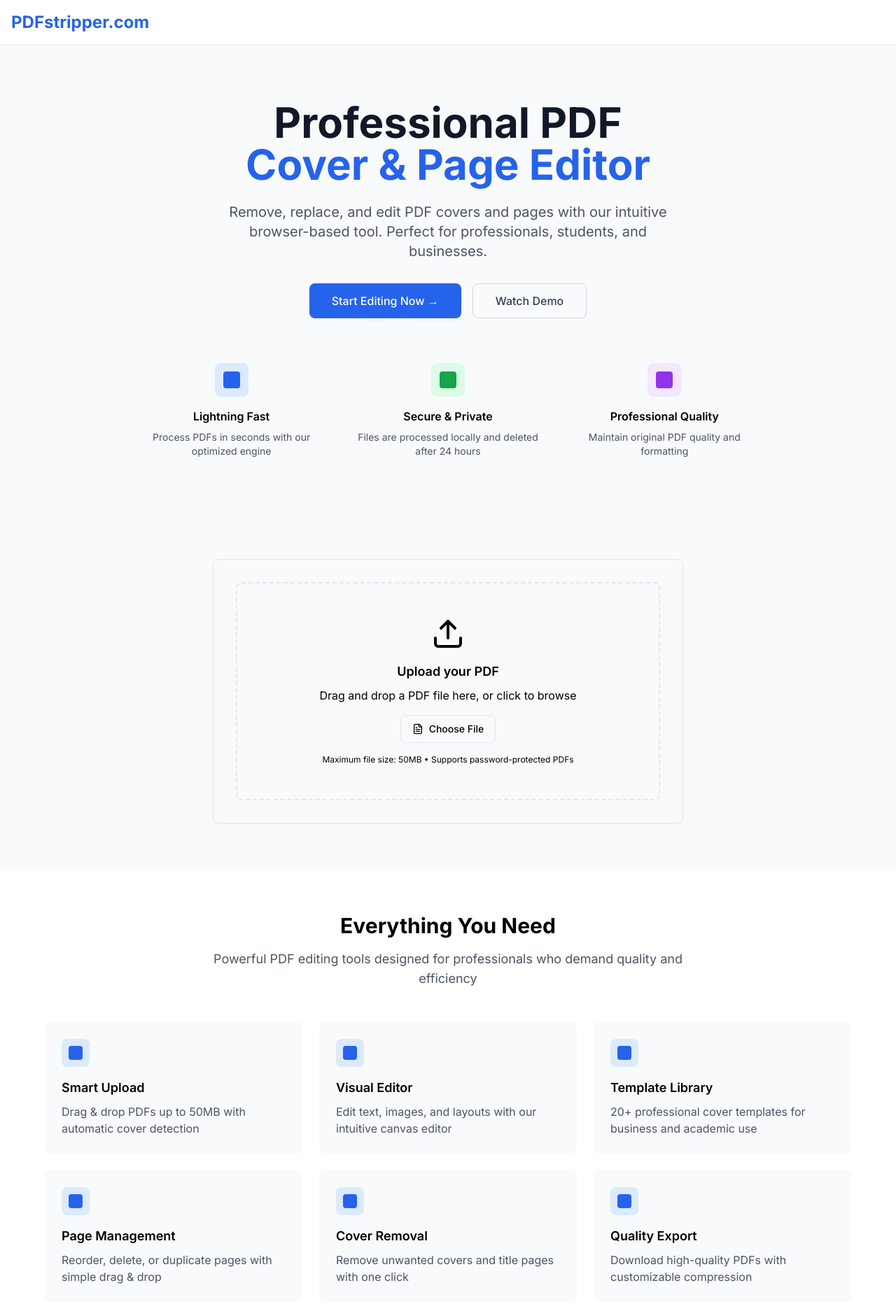
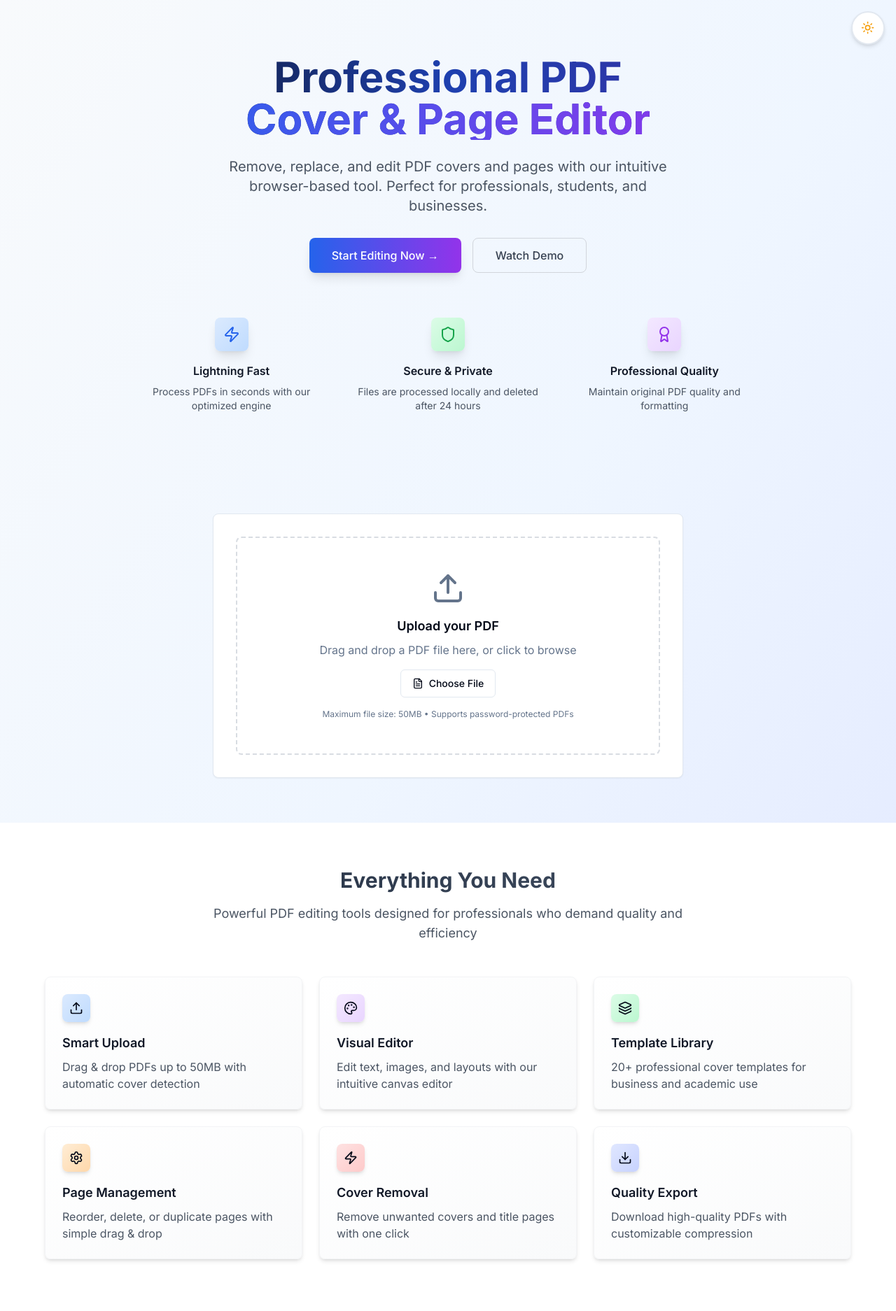
Before and after one commit to WarriorSushi/pdfmagic.pro, a Next.js app: page / in a window 1280 px wide. Shown: the top 1874 px of the page at 70% size. Built offline with nearby package versions, Linux system fonts and the light colour scheme.

Commit message:
Add classy theme toggle with modal, set default light mode, enhance UI with proper icons and gradients

```diff
--- a/package.json
+++ b/package.json
@@ -12,6 +12,7 @@
     "prebuild": "node scripts/copy-pdf-worker.js"
   },
   "dependencies": {
+    "@heroicons/react": "^2.2.0",
     "@radix-ui/react-select": "^2.2.6",
     "@radix-ui/react-slider": "^1.3.6",
     "@radix-ui/react-slot": "^1.2.3",
@@ -21,6 +22,7 @@
     "fabric": "^6.7.1",
     "lucide-react": "^0.542.0",
     "next": "14.0.0",
+    "next-themes": "^0.4.6",
     "pdf-lib": "^1.17.1",
     "postcss": "^8",
     "react": "^18",
--- a/src/app/globals.css
+++ b/src/app/globals.css
@@ -1,6 +1,62 @@
 @tailwind base;
 @tailwind components;
 @tailwind utilities;
+
+@layer base {
+  :root {
+    --background: 0 0% 100%;
+    --foreground: 222.2 84% 4.9%;
+    --card: 0 0% 100%;
+    --card-foreground: 222.2 84% 4.9%;
+    --popover: 0 0% 100%;
+    --popover-foreground: 222.2 84% 4.9%;
+    --primary: 221.2 83.2% 53.3%;
+    --primary-foreground: 210 40% 98%;
+    --secondary: 210 40% 96%;
+    --secondary-foreground: 222.2 84% 4.9%;
+    --muted: 210 40% 96%;
+    --muted-foreground: 215.4 16.3% 46.9%;
+    --accent: 210 40% 96%;
+    --accent-foreground: 222.2 84% 4.9%;
+    --destructive: 0 84.2% 60.2%;
+    --destructive-foreground: 210 40% 98%;
+    --border: 214.3 31.8% 91.4%;
+    --input: 214.3 31.8% 91.4%;
+    --ring: 221.2 83.2% 53.3%;
+    --radius: 0.5rem;
+  }
+
+  .dark {
+    --background: 222.2 84% 4.9%;
+    --foreground: 210 40% 98%;
+    --card: 222.2 84% 4.9%;
+    --card-foreground: 210 40% 98%;
+    --popover: 222.2 84% 4.9%;
+    --popover-foreground: 210 40% 98%;
+    --primary: 217.2 91.2% 59.8%;
+    --primary-foreground: 222.2 84% 4.9%;
+    --secondary: 217.2 32.6% 17.5%;
+    --secondary-foreground: 210 40% 98%;
+    --muted: 217.2 32.6% 17.5%;
+    --muted-foreground: 215 20.2% 65.1%;
+    --accent: 217.2 32.6% 17.5%;
+    --accent-foreground: 210 40% 98%;
+    --destructive: 0 62.8% 30.6%;
+    --destructive-foreground: 210 40% 98%;
+    --border: 217.2 32.6% 17.5%;
+    --input: 217.2 32.6% 17.5%;
+    --ring: 224.3 76.3% 94.1%;
+  }
+}
+
+@layer base {
+  * {
+    @apply border-border;
+  }
+  body {
+    @apply bg-background text-foreground;
+  }
+}
 
 body {
   font-family: system-ui, -apple-system, sans-serif;
--- a/src/app/layout.tsx
+++ b/src/app/layout.tsx
@@ -1,13 +1,13 @@
-import React from 'react'
 import type { Metadata } from 'next'
 import { Inter } from 'next/font/google'
 import './globals.css'
+import { ThemeProvider } from '@/components/theme-provider'
 
 const inter = Inter({ subsets: ['latin'] })
 
 export const metadata: Metadata = {
-  title: 'PDFstripper.com - Professional PDF Management',
-  description: 'Upload, edit, manage and export PDF covers and pages with professional tools',
+  title: 'PDF Stripper',
+  description: 'Professional PDF editing and management tool',
 }
 
 export default function RootLayout({
@@ -16,16 +16,16 @@ export default function RootLayout({
   children: React.ReactNode
 }) {
   return (
-    <html lang="en">
+    <html lang="en" suppressHydrationWarning>
       <body className={inter.className}>
-        <header className="border-b bg-white">
-          <div className="container mx-auto px-4 py-4">
-            <h1 className="text-2xl font-bold text-blue-600">PDFstripper.com</h1>
-          </div>
-        </header>
-        <main className="min-h-screen">
+        <ThemeProvider
+          attribute="class"
+          defaultTheme="light"
+          enableSystem
+          disableTransitionOnChange
+        >
           {children}
-        </main>
+        </ThemeProvider>
       </body>
     </html>
   )
--- a/src/app/page.tsx
+++ b/src/app/page.tsx
@@ -7,7 +7,8 @@ import { PDFViewer } from '@/components/pdf/pdf-viewer'
 import { PageThumbnails } from '@/components/pdf/page-thumbnails'
 import { CoverEditor } from '@/components/pdf/cover-editor'
 import { Button } from '@/components/ui/button'
-import { ArrowLeft } from 'lucide-react'
+import { ThemeToggle } from '@/components/theme-toggle'
+import { PanelLeftClose, PanelLeftOpen, ArrowLeft, Zap, Shield, Award, Upload, Palette, Layers, Settings, Download } from 'lucide-react'
 
 export default function HomePage() {
   const { currentDocument, clearDocument, editingMode, setEditingMode } = usePDFStore()
@@ -54,6 +55,9 @@ export default function HomePage() {
               </Button>
             )}
             <h1 className="font-semibold">PDF Editor - {currentDocument.name}</h1>
+            <div className="ml-auto">
+              <ThemeToggle />
+            </div>
           </div>
         </header>
 
@@ -76,16 +80,20 @@ export default function HomePage() {
   }
 
   return (
-    <div className="min-h-screen bg-gray-50">
+    <div className="min-h-screen bg-gradient-to-br from-slate-50 via-blue-50 to-indigo-100 dark:from-slate-900 dark:via-slate-800 dark:to-indigo-900">
+      {/* Header with theme toggle */}
+      <header className="absolute top-0 right-0 p-4 z-50">
+        <ThemeToggle />
+      </header>
       {/* Hero Section */}
       <section className="text-center py-20 px-4">
         <div className="max-w-4xl mx-auto">
-          <h1 className="text-4xl md:text-6xl font-bold text-gray-900 mb-6">
+          <h1 className="text-4xl md:text-6xl font-bold bg-gradient-to-r from-slate-900 via-blue-800 to-indigo-800 dark:from-white dark:via-blue-200 dark:to-indigo-200 bg-clip-text text-transparent mb-6">
             Professional PDF
-            <span className="text-blue-600 block">Cover & Page Editor</span>
+            <span className="bg-gradient-to-r from-blue-600 to-purple-600 dark:from-blue-400 dark:to-purple-400 bg-clip-text text-transparent block">Cover & Page Editor</span>
           </h1>
 
-          <p className="text-xl text-gray-600 mb-8 max-w-2xl mx-auto">
+          <p className="text-xl text-gray-600 dark:text-gray-300 mb-8 max-w-2xl mx-auto">
             Remove, replace, and edit PDF covers and pages with our intuitive browser-based tool.
             Perfect for professionals, students, and businesses.
           </p>
@@ -93,13 +101,13 @@ export default function HomePage() {
           <div className="flex flex-col sm:flex-row gap-4 justify-center mb-12">
             <button
               onClick={scrollToUpload}
-              className="px-8 py-3 bg-blue-600 text-white rounded-lg font-medium hover:bg-blue-700 transition-colors"
+              className="px-8 py-3 bg-gradient-to-r from-blue-600 to-purple-600 hover:from-blue-700 hover:to-purple-700 text-white rounded-lg font-medium shadow-lg hover:shadow-xl transform hover:scale-105 transition-all duration-300"
             >
               Start Editing Now →
             </button>
             <button
               onClick={() => alert('Demo coming soon!')}
-              className="px-8 py-3 border border-gray-300 text-gray-700 rounded-lg font-medium hover:bg-gray-50 transition-colors"
+              className="px-8 py-3 border border-gray-300 dark:border-gray-600 text-gray-700 dark:text-gray-300 rounded-lg font-medium hover:bg-gray-50 dark:hover:bg-gray-800 transition-all duration-300 hover:shadow-md"
             >
               Watch Demo
             </button>
@@ -107,31 +115,31 @@ export default function HomePage() {
 
           <div className="grid grid-cols-1 md:grid-cols-3 gap-8 mt-16">
             <div className="text-center">
-              <div className="h-12 w-12 rounded-lg bg-blue-100 flex items-center justify-center mx-auto mb-4">
-                <div className="h-6 w-6 bg-blue-600 rounded"></div>
+              <div className="h-12 w-12 rounded-lg bg-gradient-to-br from-blue-100 to-blue-200 dark:from-blue-800 dark:to-blue-700 flex items-center justify-center mx-auto mb-4 shadow-lg">
+                <Zap className="h-6 w-6 text-blue-600 dark:text-blue-300" />
               </div>
-              <h3 className="font-semibold mb-2">Lightning Fast</h3>
-              <p className="text-sm text-gray-600">
+              <h3 className="font-semibold mb-2 text-gray-900 dark:text-white">Lightning Fast</h3>
+              <p className="text-sm text-gray-600 dark:text-gray-300">
                 Process PDFs in seconds with our optimized engine
               </p>
             </div>
 
             <div className="text-center">
-              <div className="h-12 w-12 rounded-lg bg-green-100 flex items-center justify-center mx-auto mb-4">
-                <div className="h-6 w-6 bg-green-600 rounded"></div>
+              <div className="h-12 w-12 rounded-lg bg-gradient-to-br from-green-100 to-green-200 dark:from-green-800 dark:to-green-700 flex items-center justify-center mx-auto mb-4 shadow-lg">
+                <Shield className="h-6 w-6 text-green-600 dark:text-green-300" />
               </div>
-              <h3 className="font-semibold mb-2">Secure & Private</h3>
-              <p className="text-sm text-gray-600">
+              <h3 className="font-semibold mb-2 text-gray-900 dark:text-white">Secure & Private</h3>
+              <p className="text-sm text-gray-600 dark:text-gray-300">
                 Files are processed locally and deleted after 24 hours
               </p>
             </div>
 
             <div className="text-center">
-              <div className="h-12 w-12 rounded-lg bg-purple-100 flex items-center justify-center mx-auto mb-4">
-                <div className="h-6 w-6 bg-purple-600 rounded"></div>
+              <div className="h-12 w-12 rounded-lg bg-gradient-to-br from-purple-100 to-purple-200 dark:from-purple-800 dark:to-purple-700 flex items-center justify-center mx-auto mb-4 shadow-lg">
+                <Award className="h-6 w-6 text-purple-600 dark:text-purple-300" />
               </div>
-              <h3 className="font-semibold mb-2">Professional Quality</h3>
-              <p className="text-sm text-gray-600">
+              <h3 className="font-semibold mb-2 text-gray-900 dark:text-white">Professional Quality</h3>
+              <p className="text-sm text-gray-600 dark:text-gray-300">
                 Maintain original PDF quality and formatting
               </p>
             </div>
@@ -147,32 +155,43 @@ export default function HomePage() {
       </section>
 
       {/* Features Section */}
-      <section className="py-16 px-4 bg-white">
+      <section className="py-16 px-4 bg-white dark:bg-slate-900">
         <div className="max-w-6xl mx-auto">
           <div className="text-center mb-12">
-            <h2 className="text-3xl font-bold mb-4">Everything You Need</h2>
-            <p className="text-lg text-gray-600 max-w-2xl mx-auto">
+            <h2 className="text-3xl font-bold mb-4 bg-gradient-to-r from-slate-800 to-slate-600 dark:from-white dark:to-gray-200 bg-clip-text text-transparent">Everything You Need</h2>
+            <p className="text-lg text-gray-600 dark:text-gray-300 max-w-2xl mx-auto">
               Powerful PDF editing tools designed for professionals who demand quality and efficiency
             </p>
           </div>
 
           <div className="grid grid-cols-1 md:grid-cols-2 lg:grid-cols-3 gap-6">
             {[
-              { title: "Smart Upload", desc: "Drag & drop PDFs up to 50MB with automatic cover detection" },
-              { title: "Visual Editor", desc: "Edit text, images, and layouts with our intuitive canvas editor" },
-              { title: "Template Library", desc: "20+ professional cover templates for business and academic use" },
-              { title: "Page Management", desc: "Reorder, delete, or duplicate pages with simple drag & drop" },
-              { title: "Cover Removal", desc: "Remove unwanted covers and title pages with one click" },
-              { title: "Quality Export", desc: "Download high-quality PDFs with customizable compression" }
-            ].map((feature, index) => (
-              <div key={index} className="bg-gray-50 rounded-lg p-6">
-                <div className="h-10 w-10 rounded-lg bg-blue-100 flex items-center justify-center mb-4">
-                  <div className="h-5 w-5 bg-blue-600 rounded"></div>
+              { title: "Smart Upload", desc: "Drag & drop PDFs up to 50MB with automatic cover detection", icon: Upload, color: "blue" },
+              { title: "Visual Editor", desc: "Edit text, images, and layouts with our intuitive canvas editor", icon: Palette, color: "purple" },
+              { title: "Template Library", desc: "20+ professional cover templates for business and academic use", icon: Layers, color: "green" },
+              { title: "Page Management", desc: "Reorder, delete, or duplicate pages with simple drag & drop", icon: Settings, color: "orange" },
+              { title: "Cover Removal", desc: "Remove unwanted covers and title pages with one click", icon: Zap, color: "red" },
+              { title: "Quality Export", desc: "Download high-quality PDFs with customizable compression", icon: Download, color: "indigo" }
+            ].map((feature, index) => {
+              const IconComponent = feature.icon
+              const colorClasses = {
+                blue: "from-blue-100 to-blue-200 dark:from-blue-800 dark:to-blue-700 text-blue-600 dark:text-blue-300",
+                purple: "from-purple-100 to-purple-200 dark:from-purple-800 dark:to-purple-700 text-purple-600 dark:text-purple-300",
+                green: "from-green-100 to-green-200 dark:from-green-800 dark:to-green-700 text-green-600 dark:text-green-300",
+                orange: "from-orange-100 to-orange-200 dark:from-orange-800 dark:to-orange-700 text-orange-600 dark:text-orange-300",
+                red: "from-red-100 to-red-200 dark:from-red-800 dark:to-red-700 text-red-600 dark:text-red-300",
+                indigo: "from-indigo-100 to-indigo-200 dark:from-indigo-800 dark:to-indigo-700 text-indigo-600 dark:text-indigo-300"
+              }
+              return (
+                <div key={index} className="bg-gradient-to-br from-white to-gray-50 dark:from-slate-800 dark:to-slate-700 rounded-lg p-6 shadow-md hover:shadow-lg transition-all duration-300 border border-gray-100 dark:border-gray-700 hover:scale-105">
+                  <div className={`h-10 w-10 rounded-lg bg-gradient-to-br ${colorClasses[feature.color as keyof typeof colorClasses].split(' text-')[0]} flex items-center justify-center mb-4 shadow-md`}>
+                    <IconComponent className={`h-5 w-5 ${colorClasses[feature.color as keyof typeof colorClasses].split('bg-gradient-to-br ')[1]}`} />
+                  </div>
+                  <h3 className="text-lg font-semibold mb-2 text-gray-900 dark:text-white">{feature.title}</h3>
+                  <p className="text-gray-600 dark:text-gray-300">{feature.desc}</p>
                 </div>
-                <h3 className="text-lg font-semibold mb-2">{feature.title}</h3>
-                <p className="text-gray-600">{feature.desc}</p>
-              </div>
-            ))}
+              )
+            })}
           </div>
         </div>
       </section>
--- a/src/components/pdf/page-thumbnails.tsx
+++ b/src/components/pdf/page-thumbnails.tsx
@@ -54,7 +54,7 @@ export function PageThumbnails() {
                 />
 
                 {/* Delete button in top-right corner */}
-                <div className="absolute top-1 right-1 z-20">
+                <div className="absolute top-1 right-1 z-30">
                   {deleteConfirm === page.id ? (
                     <Button
                       size="sm"
@@ -95,7 +95,7 @@ export function PageThumbnails() {
                   </div>
                 )}
 
-                <div className="absolute inset-0 bg-black/0 group-hover:bg-black/10 transition-colors rounded flex items-center justify-center opacity-0 group-hover:opacity-100 z-0">
+                <div className="absolute inset-0 bg-black/0 group-hover:bg-black/10 transition-colors rounded flex items-center justify-center opacity-0 group-hover:opacity-100 z-5">
                   <div className="flex gap-1">
                     <Button
                       size="sm"
--- /dev/null
+++ b/src/components/theme-provider.tsx
@@ -0,0 +1,9 @@
+'use client'
+
+import * as React from 'react'
+import { ThemeProvider as NextThemesProvider } from 'next-themes'
+import { type ThemeProviderProps } from 'next-themes/dist/types'
+
+export function ThemeProvider({ children, ...props }: ThemeProviderProps) {
+  return <NextThemesProvider {...props}>{children}</NextThemesProvider>
+}
--- /dev/null
+++ b/src/components/theme-toggle.tsx
@@ -0,0 +1,45 @@
+'use client'
+
+import * as React from 'react'
+import { Moon, Sun } from 'lucide-react'
+import { useTheme } from 'next-themes'
+import { Button } from '@/components/ui/button'
+import { useState, useEffect } from 'react'
+
+export function ThemeToggle() {
+  const { setTheme, theme } = useTheme()
+  const [showTooltip, setShowTooltip] = useState(false)
+
+  useEffect(() => {
+    // Show tooltip for first 5 seconds
+    setShowTooltip(true)
+    const timer = setTimeout(() => {
+      setShowTooltip(false)
+    }, 5000)
+
+    return () => clearTimeout(timer)
+  }, [])
+
+  return (
+    <div className="relative">
+      <Button
+        variant="outline"
+        size="icon"
+        onClick={() => setTheme(theme === 'light' ? 'dark' : 'light')}
+        className="relative bg-white dark:bg-slate-800 border-2 border-slate-200 dark:border-slate-600 hover:border-slate-300 dark:hover:border-slate-500 shadow-md hover:shadow-lg transition-all duration-300 rounded-full w-12 h-12"
+      >
+        <Sun className="h-[1.2rem] w-[1.2rem] text-amber-500 rotate-0 scale-100 transition-all dark:-rotate-90 dark:scale-0" />
+        <Moon className="absolute h-[1.2rem] w-[1.2rem] text-slate-700 rotate-90 scale-0 transition-all dark:rotate-0 dark:scale-100" />
+        <span className="sr-only">Toggle theme</span>
+      </Button>
+
+      {/* Tooltip Modal */}
+      {showTooltip && (
+        <div className="absolute right-full mr-3 top-1/2 -translate-y-1/2 bg-slate-900 dark:bg-white text-white dark:text-slate-900 px-3 py-2 rounded-lg shadow-lg text-sm font-medium whitespace-nowrap animate-pulse">
+          Night/Day Mode
+          <div className="absolute left-full top-1/2 -translate-y-1/2 w-0 h-0 border-l-[6px] border-l-slate-900 dark:border-l-white border-y-[6px] border-y-transparent"></div>
+        </div>
+      )}
+    </div>
+  )
+}
--- a/tailwind.config.ts
+++ b/tailwind.config.ts
@@ -1,12 +1,63 @@
 /** @type {import('tailwindcss').Config} */
-module.exports = {
+import type { Config } from 'tailwindcss'
+
+const config: Config = {
   content: [
-    './src/pages/**/*.{js,ts,jsx,tsx,mdx}',
-    './src/components/**/*.{js,ts,jsx,tsx,mdx}',
-    './src/app/**/*.{js,ts,jsx,tsx,mdx}',
+    './pages/**/*.{js,ts,jsx,tsx,mdx}',
+    './components/**/*.{js,ts,jsx,tsx,mdx}',
+    './app/**/*.{js,ts,jsx,tsx,mdx}',
+    './src/**/*.{js,ts,jsx,tsx,mdx}',
   ],
+  darkMode: ["class"],
   theme: {
-    extend: {},
+    extend: {
+      backgroundImage: {
+        'gradient-radial': 'radial-gradient(var(--tw-gradient-stops))',
+        'gradient-conic':
+          'conic-gradient(from 180deg at 50% 50%, var(--tw-gradient-stops))',
+      },
+      colors: {
+        border: "hsl(var(--border))",
+        input: "hsl(var(--input))",
+        ring: "hsl(var(--ring))",
+        background: "hsl(var(--background))",
+        foreground: "hsl(var(--foreground))",
+        primary: {
+          DEFAULT: "hsl(var(--primary))",
+          foreground: "hsl(var(--primary-foreground))",
+        },
+        secondary: {
+          DEFAULT: "hsl(var(--secondary))",
+          foreground: "hsl(var(--secondary-foreground))",
+        },
+        destructive: {
+          DEFAULT: "hsl(var(--destructive))",
+          foreground: "hsl(var(--destructive-foreground))",
+        },
+        muted: {
+          DEFAULT: "hsl(var(--muted))",
+          foreground: "hsl(var(--muted-foreground))",
+        },
+        accent: {
+          DEFAULT: "hsl(var(--accent))",
+          foreground: "hsl(var(--accent-foreground))",
+        },
+        popover: {
+          DEFAULT: "hsl(var(--popover))",
+          foreground: "hsl(var(--popover-foreground))",
+        },
+        card: {
+          DEFAULT: "hsl(var(--card))",
+          foreground: "hsl(var(--card-foreground))",
+        },
+      },
+      borderRadius: {
+        lg: "var(--radius)",
+        md: "calc(var(--radius) - 2px)",
+        sm: "calc(var(--radius) - 4px)",
+      },
+    },
   },
   plugins: [],
 }
+export default config
```
Also changed, not shown: 1 other file (tests, documents, lock files or other folders).
